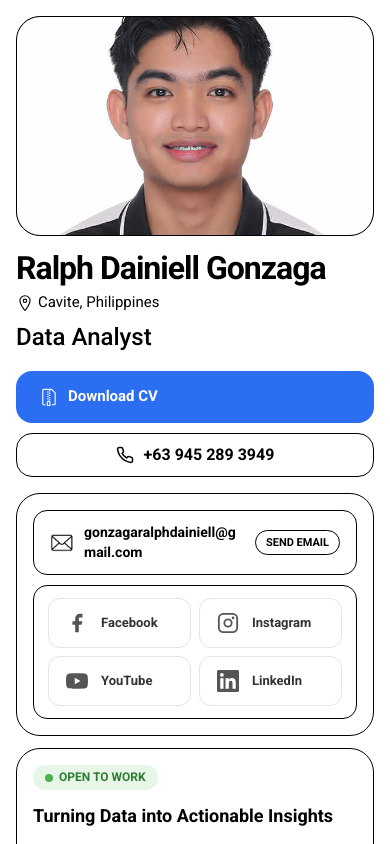
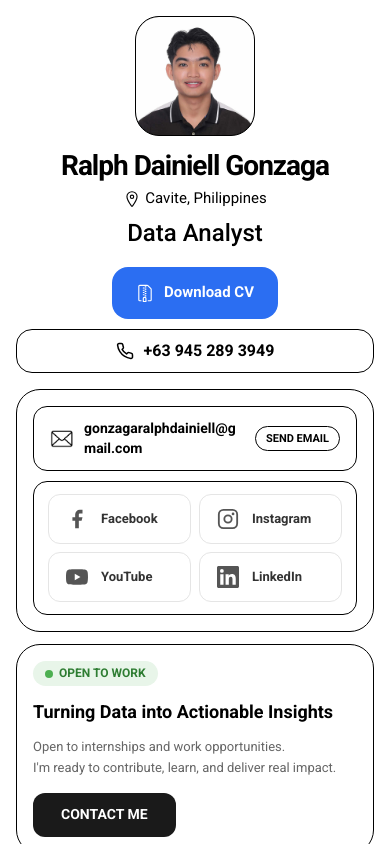
Before and after one commit to Valiantic/Ralph-Dainiell, a Next.js app: page / in a window 390 px wide. Shown: the top 844 px of the page. Built offline with nearby package versions, Linux system fonts and the light colour scheme.

Commit message:
mobileview

```diff
--- a/app/components/ProfileHero.tsx
+++ b/app/components/ProfileHero.tsx
@@ -66,8 +66,9 @@ export const ProfileHero = ({ data }: ProfileHeroProps) => {
                         style={{
                             background: '#2b6ef2', color: '#fff', padding: '12px 24px',
                             borderRadius: '16px', fontWeight: 700, display: 'flex',
-                            alignItems: 'center', gap: '10px', textDecoration: 'none',
-                            fontSize: '15px', height: '52px', boxSizing: 'border-box'
+                            alignItems: 'center', justifyContent: 'center', gap: '10px',
+                            textDecoration: 'none', fontSize: '15px', height: '52px',
+                            boxSizing: 'border-box'
                         }}
                     >
                         <GoFileZip size={18} color="#fff" />
@@ -75,8 +76,9 @@ export const ProfileHero = ({ data }: ProfileHeroProps) => {
                     </Link>
                     <div className="card phone-card" style={{
                         padding: '12px 20px', borderRadius: '16px', display: 'flex',
-                        alignItems: 'center', gap: '10px', fontWeight: 700, fontSize: '16px',
-                        height: '52px', boxSizing: 'border-box', border: '1.5px solid #000'
+                        alignItems: 'center', justifyContent: 'center', gap: '10px',
+                        fontWeight: 700, fontSize: '16px', height: '52px',
+                        boxSizing: 'border-box', border: '1.5px solid #000'
                     }}>
                         <LuPhone size={18} color="#000" />
                         {data.contact.phone}
@@ -163,7 +165,7 @@ export const ProfileHero = ({ data }: ProfileHeroProps) => {
                             }}
                         >
                             <div style={{ width: '28px', height: '28px', background: 'transparent', display: 'flex', alignItems: 'center', justifyContent: 'center', flexShrink: 0 }}>
-                                <svg width="22" height="22" viewBox="0 0 24 24" fill="none" xmlns="http://www.w3.org/2000/svg" style={{ transition: 'all 0.3s ease' }}>
+                                <svg width="22" height="22" viewBox="0 0 24 24" fill="none" style={{ transition: 'all 0.3s ease' }}>
                                     <rect x="2" y="2" width="20" height="20" rx="5" ry="5" stroke={hoveredSocial === 'instagram' ? '#fff' : '#555'} strokeWidth="2" fill="none"/>
                                     <circle cx="12" cy="12" r="4" stroke={hoveredSocial === 'instagram' ? '#fff' : '#555'} strokeWidth="2" fill="none"/>
                                     <circle cx="17.5" cy="6.5" r="1.5" fill={hoveredSocial === 'instagram' ? '#fff' : '#555'}/>
@@ -208,7 +210,7 @@ export const ProfileHero = ({ data }: ProfileHeroProps) => {
                                 transition: 'all 0.3s ease'
                             }}
                         >
-                           <div style={{ width: '28px', height: '28px', background: 'transparent', display: 'flex', alignItems: 'center', justifyContent: 'center', flexShrink: 0 }}>
+                            <div style={{ width: '28px', height: '28px', background: 'transparent', display: 'flex', alignItems: 'center', justifyContent: 'center', flexShrink: 0 }}>
                                 <svg width="22" height="22" viewBox="0 0 24 24" fill={hoveredSocial === 'linkedin' ? '#fff' : '#555'} style={{ transition: 'all 0.3s ease' }}>
                                     <path d="M20.447 20.452h-3.554v-5.569c0-1.328-.027-3.037-1.852-3.037-1.853 0-2.136 1.445-2.136 2.939v5.667H9.351V9h3.414v1.561h.046c.477-.9 1.637-1.85 3.37-1.85 3.601 0 4.267 2.37 4.267 5.455v6.286zM5.337 7.433a2.062 2.062 0 0 1-2.063-2.065 2.064 2.064 0 1 1 2.063 2.065zm1.782 13.019H3.555V9h3.564v11.452zM22.225 0H1.771C.792 0 0 .774 0 1.729v20.542C0 23.227.792 24 1.771 24h20.451C23.2 24 24 23.227 24 22.271V1.729C24 .774 23.2 0 22.222 0h.003z"/>
                                 </svg>
@@ -238,12 +240,11 @@ export const ProfileHero = ({ data }: ProfileHeroProps) => {
 
                     <p style={{ fontSize: '13px', color: '#666', margin: 0, lineHeight: 1.6 }}>
                         Open to internships and work opportunities.<br />
-                        I’m ready to contribute, learn, and deliver real impact.
+                        I'm ready to contribute, learn, and deliver real impact.
                     </p>
 
                     <Link
                         href={`mailto:${data.contact.email}`}
-                        target="_blank"
                         onMouseEnter={() => setHoveredContact(true)}
                         onMouseLeave={() => setHoveredContact(false)}
                         style={{
@@ -264,25 +265,31 @@ export const ProfileHero = ({ data }: ProfileHeroProps) => {
                 @media (max-width: 1024px) {
                     .profile-hero {
                         flex-direction: column !important;
-                        align-items: stretch !important;
+                        align-items: center !important;
                         gap: 16px !important;
                     }
                     .hero-img-container {
-                        width: 100% !important;
-                        height: 220px !important;
+                        width: 120px !important;
+                        height: 120px !important;
                         border-radius: 24px !important;
+                        align-self: center !important;
                     }
                     .hero-info {
                         width: 100% !important;
                         min-width: 0 !important;
                         flex: none !important;
+                        text-align: center !important;
                     }
                     .hero-info h1 {
-                        font-size: 32px !important;
+                        font-size: 28px !important;
+                    }
+                    .hero-info > div {
+                        justify-content: center !important;
                     }
                     .hero-buttons {
                         flex-direction: column !important;
                         gap: 10px !important;
+                        align-items: center !important;
                     }
                     .cv-button {
                         width: 100% !important;
```
